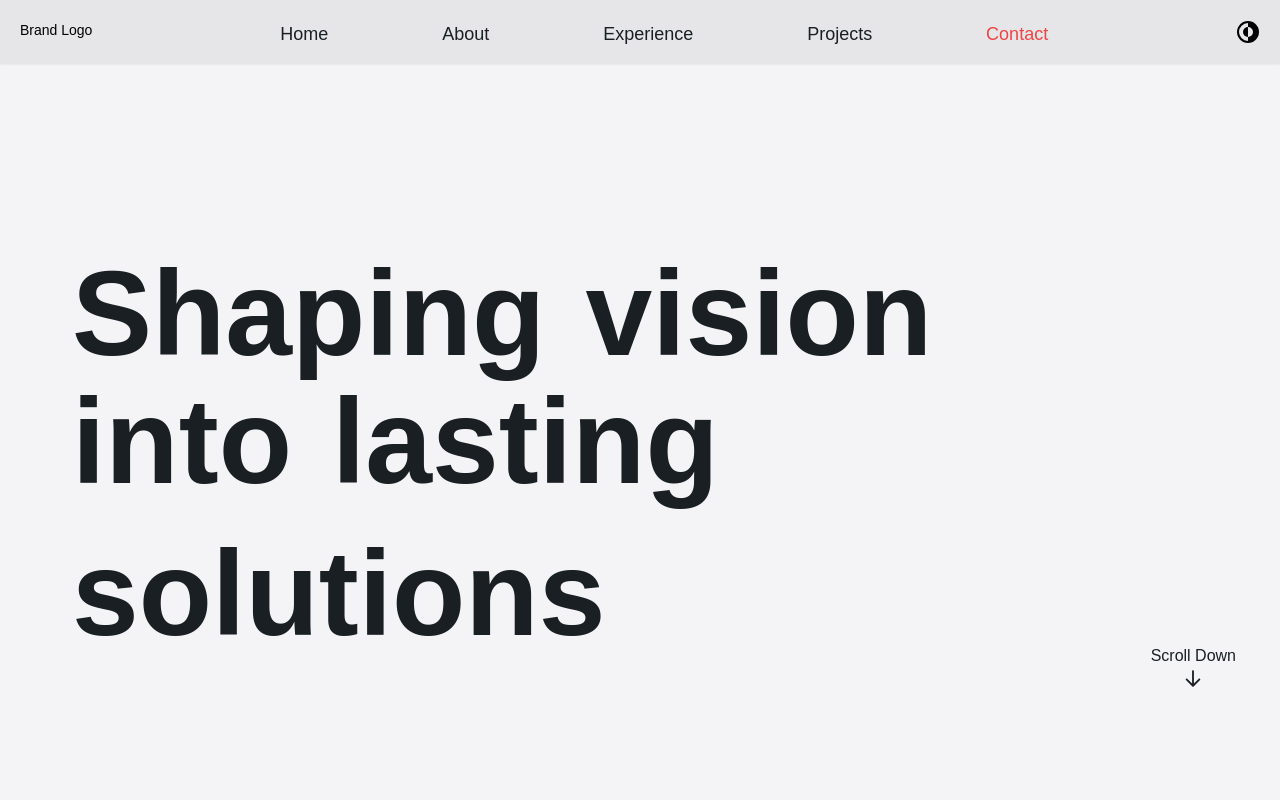
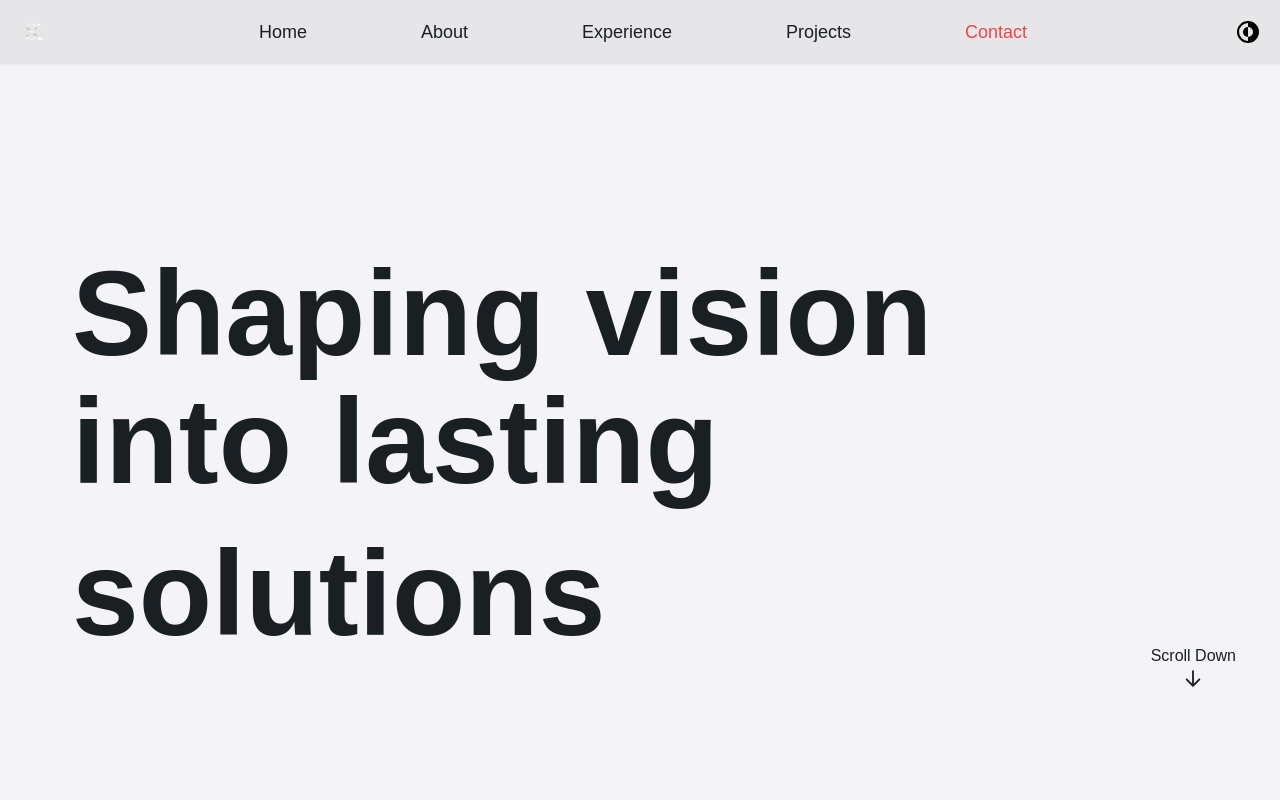
Before and after one commit to Sarthak-Kakkar-03/portfolio-website-v2, a React (Vite) app: page / in a window 1280 px wide. Shown: the top 800 px of the page. Built offline with nearby package versions, Linux system fonts and the light colour scheme.

Commit message:
branding updated

```diff
--- a/src/components/header/header.jsx
+++ b/src/components/header/header.jsx
@@ -44,11 +44,11 @@ const Header = () => {
 
 
   const mainMenu = (
-    <nav className="relative z-40 bg-card md:sticky top-0 w-full flex justify-between p-5 text-sm shadow-sm"
+    <nav className="relative z-40 bg-card md:sticky top-0 w-full flex justify-between md:p-5 p-2 text-sm shadow-sm box-border"
     style={{height:"4rem"}}>
-      <div className='hidden md:block'>Brand Logo</div>
+      <img className='h-max-full hidden md:block' src="/src/assets/sk_icon.png" alt="SK logo" />
 
-      <div className="hidden md:flex flex-1 md:max-w-3xl justify-center">
+      <div className="hidden md:flex flex-1 md:max-w-3xl justify-center items-center">
         <ul className="flex flex-1 justify-between">
           {links}
         </ul>
@@ -71,7 +71,7 @@ const Header = () => {
         </svg>
       </button>
       <div className="flex md:hidden flex-1 items-center justify-between p-1">
-        <div>Branding</div>
+        <img className="h-full" src="/src/assets/sk_icon.png" alt="" />
         <button onClick={() => { setIsOpen(!isOpen) }}>
           <svg width="25px" height="25px" viewBox="0 0 24 24" className='stroke-matte fill-matte' xmlns="http://www.w3.org/2000/svg">
             <path fillRule="evenodd" clipRule="evenodd" d="M4 5C3.44772 5 3 5.44772 3 6C3 6.55228 3.44772 7 4 7H20C20.5523 7 21 6.55228 21 6C21 5.44772 20.5523 5 20 5H4ZM7 12C7 11.4477 7.44772 11 8 11H20C20.5523 11 21 11.4477 21 12C21 12.5523 20.5523 13 20 13H8C7.44772 13 7 12.5523 7 12ZM13 18C13 17.4477 13.4477 17 14 17H20C20.5523 17 21 17.4477 21 18C21 18.5523 20.5523 19 20 19H14C13.4477 19 13 18.5523 13 18Z" />
```
Also changed, not shown: src/assets/sk_icon.png (added).
